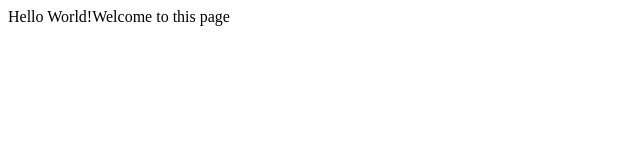
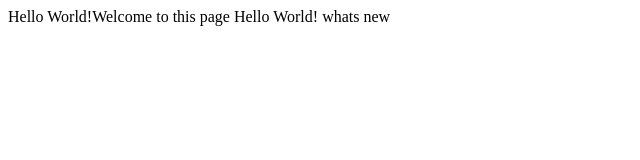
Before and after one commit to ShubhamSinghShekhawat/2023, a plain HTML site: page index.html in a window 1280 px wide. Shown: the whole page, without its empty margins (0-640 px from the left). Drawn offline with Linux system fonts and the light colour scheme.

Commit message:
added a new paragraph

```diff
--- a/index.html
+++ b/index.html
@@ -9,5 +9,6 @@
 
     <body>
         Hello World!Welcome to this page
+        Hello World! whats new
     </body>
 </html>
```
